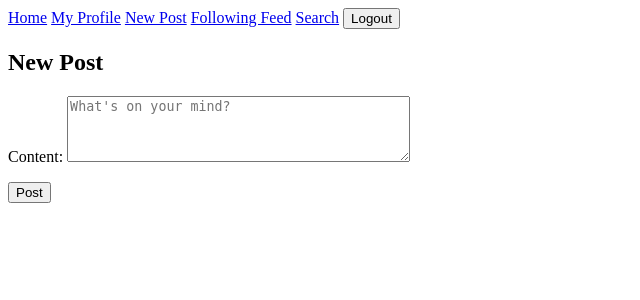
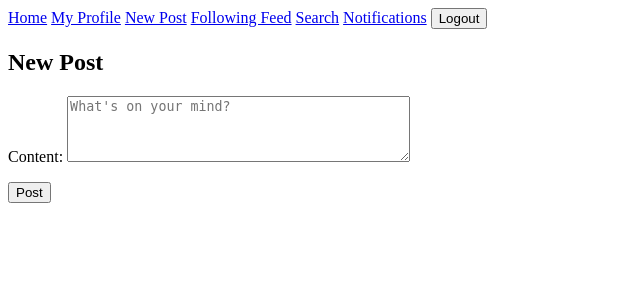
Before and after one commit to 02valentino/social-network, a Django app: page /post/new/ in a window 1280 px wide. Shown: the top 300 px of the page, without its empty margins (0-640 px from the left). Run offline with Django 5.2, Linux system fonts and the light colour scheme; the visitor is signed in with stand-in values (Sample User, id 1).

Commit message:
templates: add navigation link to notifications page in base.html

```diff
--- a/templates/base.html
+++ b/templates/base.html
@@ -16,6 +16,8 @@
                 <a href="{% url 'following-feed' %}">Following Feed</a>
 
                 <a href="{% url 'user-search' %}">Search</a>
+
+                <a href="{% url 'notifications' %}">Notifications</a>
 
                 {% if is_moderator %}
                     <a href="{% url 'moderator-dashboard' %}">Moderator Panel</a>
```
